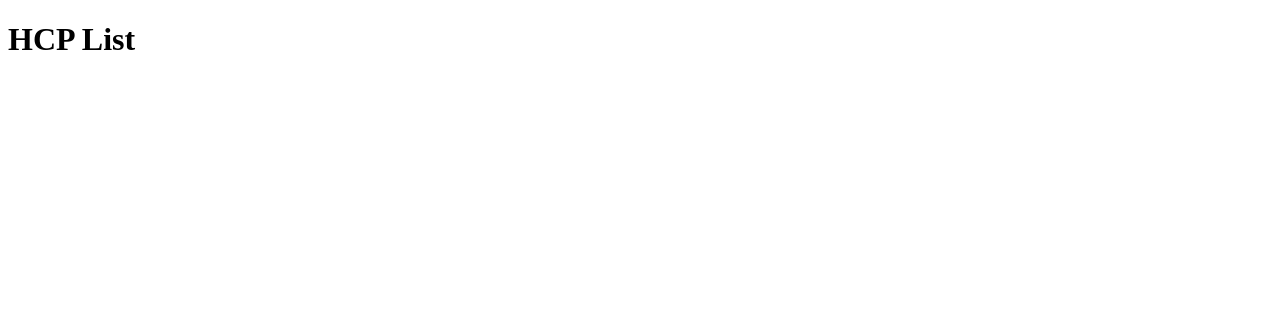
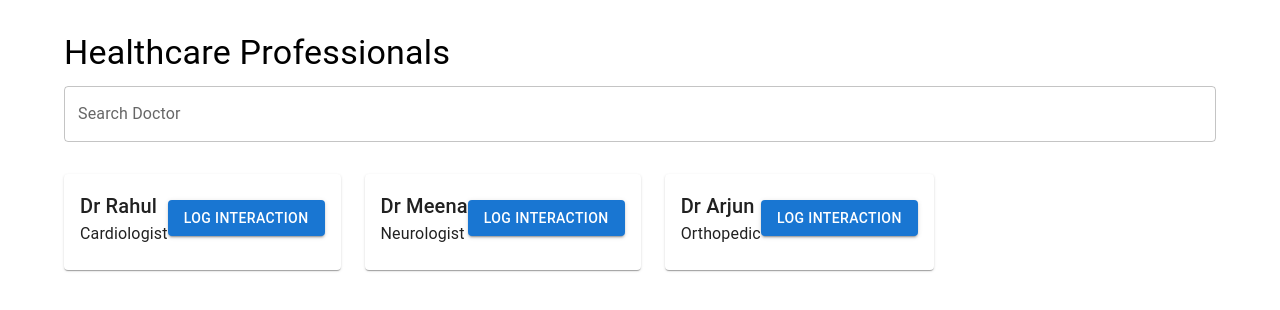
Before and after one commit to MeghaKariyappanavar/AI-CRM-HCP, a React app in the folder Frontend/: page /hcps in a window 1280 px wide. Shown: the top 310 px of the page. Built offline with nearby package versions, Linux system fonts and the light colour scheme; the HTML template or start-up script is replaced by a standard one.

Commit message:
Create HCP list page with navigation

```diff
--- a/Frontend/src/pages/HCP/HCPList.jsx
+++ b/Frontend/src/pages/HCP/HCPList.jsx
@@ -1,5 +1,111 @@
+import {
+    Container,
+    Typography,
+    Card,
+    CardContent,
+    Grid,
+    Button,
+    TextField
+} from "@mui/material";
+
+import { useNavigate } from "react-router-dom";
+
+const doctors = [
+    {
+        id: 1,
+        name: "Dr Rahul",
+        specialization: "Cardiologist"
+    },
+    {
+        id: 2,
+        name: "Dr Meena",
+        specialization: "Neurologist"
+    },
+    {
+        id: 3,
+        name: "Dr Arjun",
+        specialization: "Orthopedic"
+    }
+];
+
 export default function HCPList() {
+
+    const navigate = useNavigate();
+
     return (
-        <h1>HCP List</h1>
+
+        <Container sx={{ mt: 4 }}>
+
+            <Typography
+                variant="h4"
+                fontWeight="bold"
+                gutterBottom
+            >
+                Healthcare Professionals
+            </Typography>
+
+            <TextField
+                label="Search Doctor"
+                fullWidth
+                sx={{ mb: 4 }}
+            />
+
+            <Grid container spacing={3}>
+
+                {doctors.map((doctor) => (
+
+                    <Grid
+                        item
+                        xs={12}
+                        key={doctor.id}
+                    >
+
+                        <Card>
+
+                            <CardContent
+                                sx={{
+                                    display: "flex",
+                                    justifyContent: "space-between",
+                                    alignItems: "center"
+                                }}
+                            >
+
+                                <div>
+
+                                    <Typography
+                                        variant="h6"
+                                    >
+                                        {doctor.name}
+                                    </Typography>
+
+                                    <Typography
+                                        color="text.secondary"
+                                    >
+                                        {doctor.specialization}
+                                    </Typography>
+
+                                </div>
+
+                                <Button
+                                    variant="contained"
+                                    onClick={() =>
+                                        navigate("/interaction")
+                                    }
+                                >
+                                    Log Interaction
+                                </Button>
+
+                            </CardContent>
+
+                        </Card>
+
+                    </Grid>
+
+                ))}
+
+            </Grid>
+
+        </Container>
+
     );
 }
```
